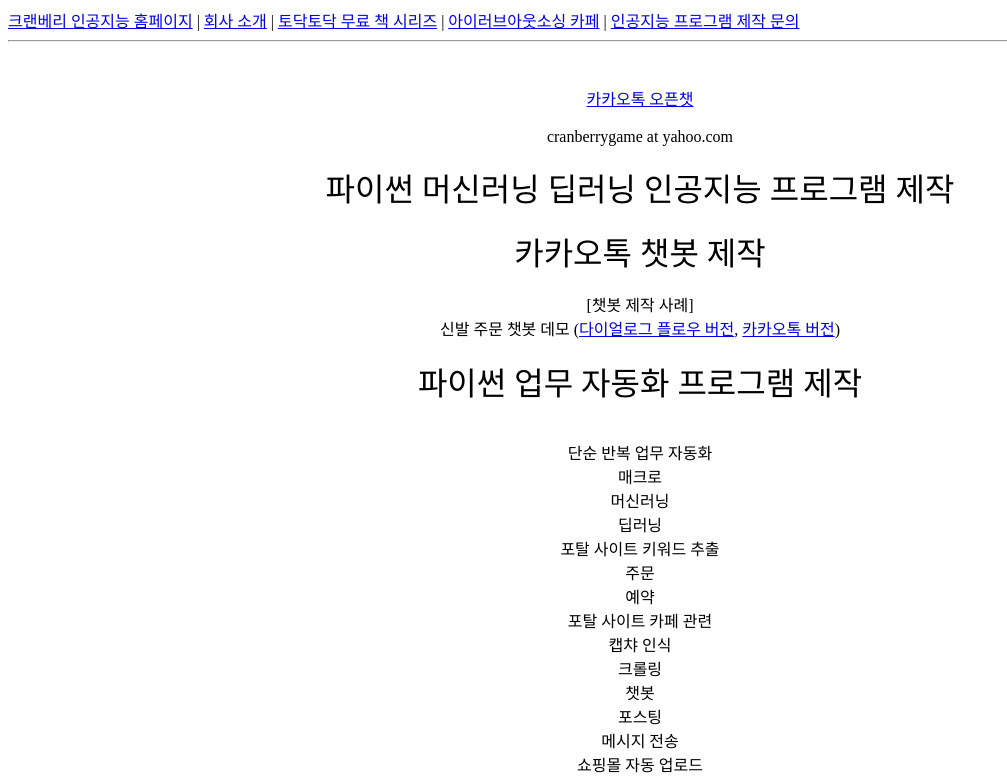
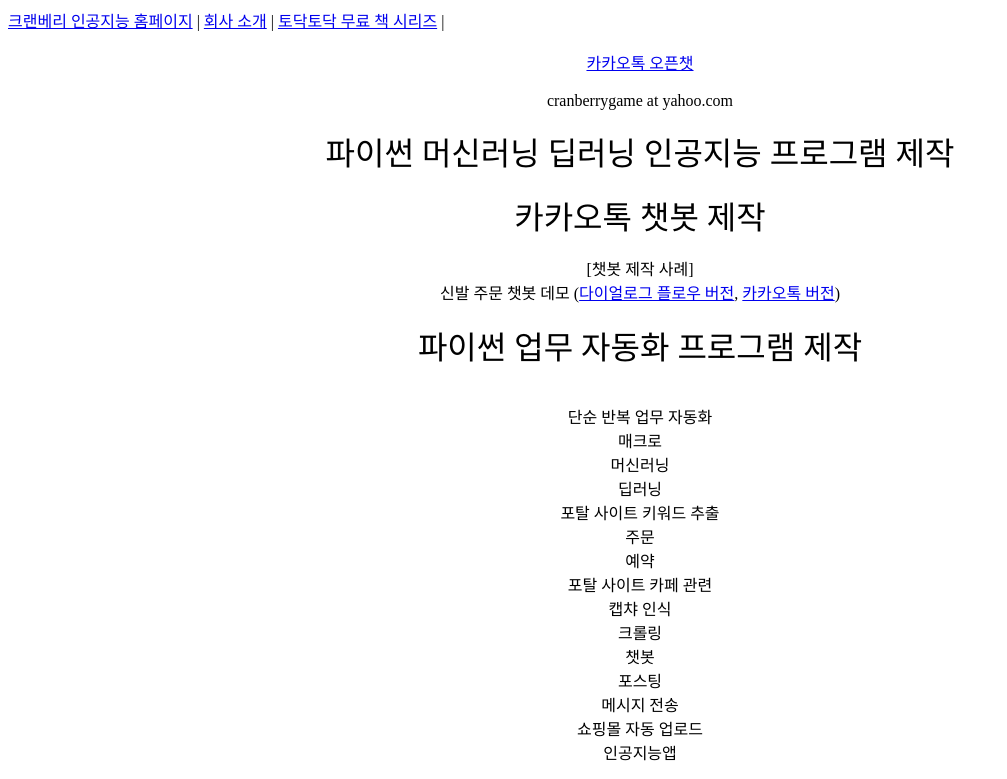
Before and after one commit to cranberryai/cranberryai.github.io, a plain HTML site: page inquiry/index.html in a window 1280 px wide. Shown: the top 779 px of the page, without its empty margins (0-1007 px from the left). Drawn offline with Linux system fonts and the light colour scheme.

Commit message:
Update index.html

```diff
--- a/inquiry/index.html
+++ b/inquiry/index.html
@@ -1,8 +1,7 @@
 <a href="/">크랜베리 인공지능 홈페이지</a> |
 <a href="/company/index.html">회사 소개</a> |
 <a href="https://wikidocs.net/book/1637" target="_blank">토닥토닥 무료 책 시리즈</a> |
-<a href="https://cafe.naver.com/iloveoutsourcing" target="_blank">아이러브아웃소싱 카페</a> |
-<a href="/inquiry/index.html">인공지능 프로그램 제작 문의</a>
+<a href="/inquiry/index.html>인공지능 프로그램 제작 문의</a>
 <hr>
 
 <title>인공지능 프로그램 제작 문의</title>
```
